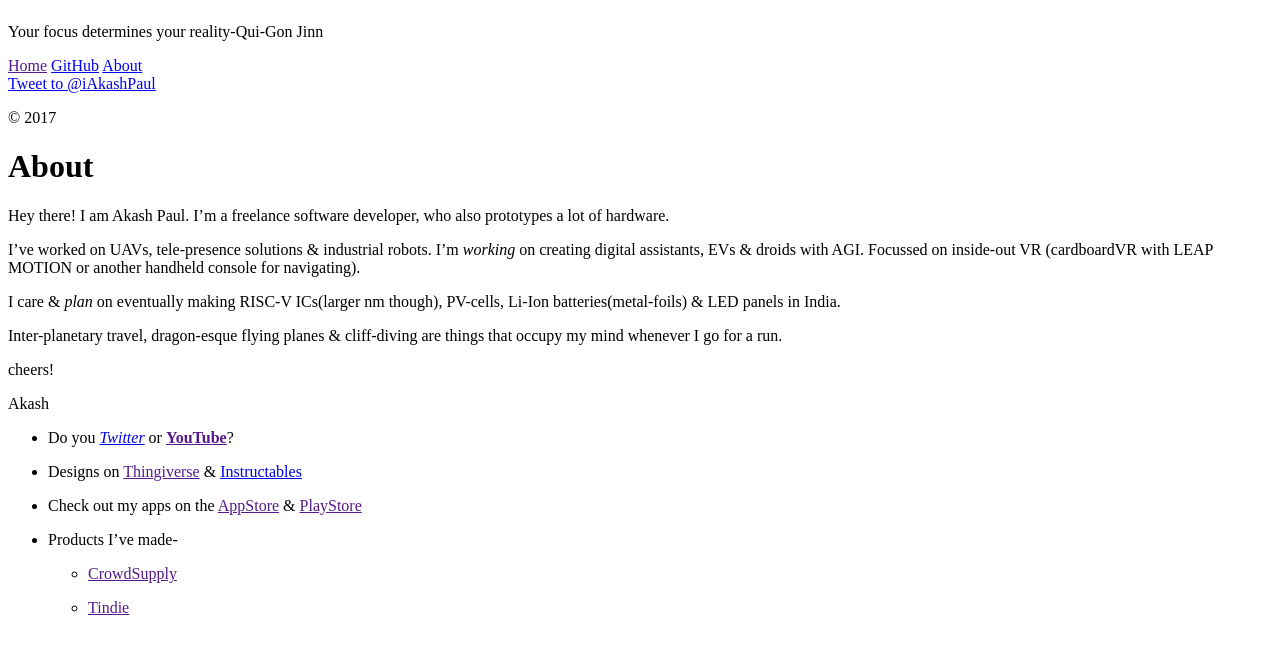
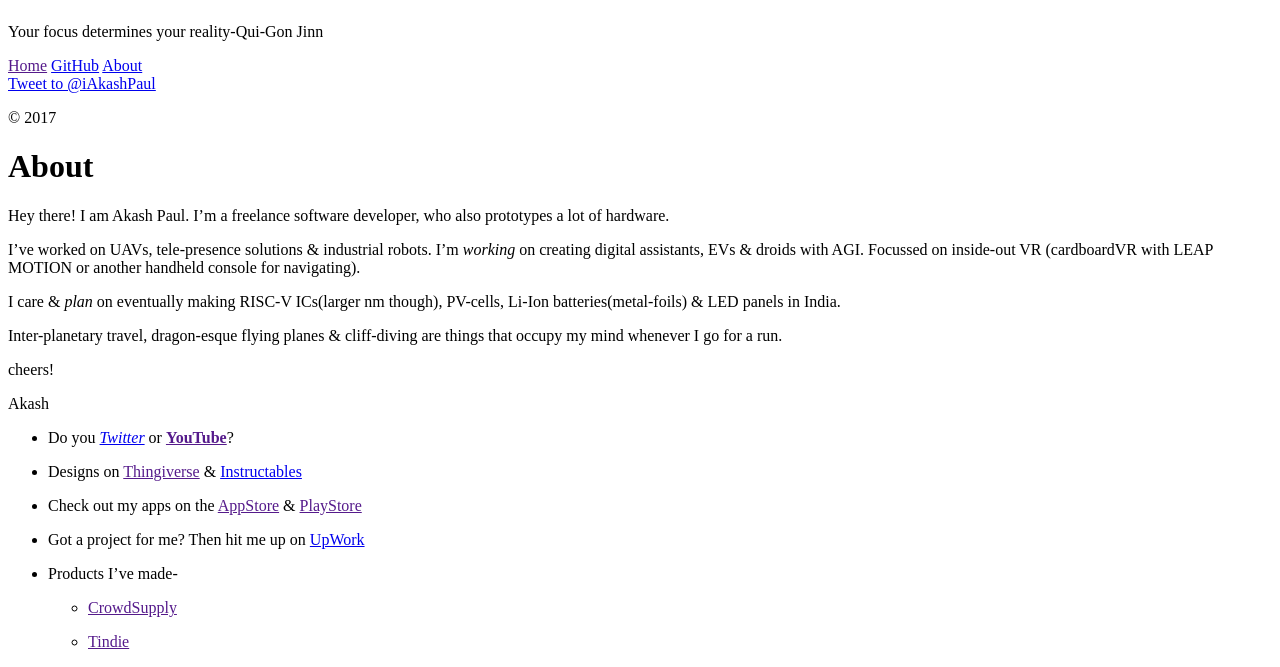
Before and after one commit to iakashpaul/iakashpaul.github.io, a Jekyll site: the page built from about.md, in a window 1280 px wide. Shown: the part 488-1155 px from the top of the page. Built offline with Jekyll 4.4.1, drawn with Linux system fonts in a browser that asks for light colours; comment, search, counter and statistics services are not loaded; before the commit the page ends 1121 px from its top, so only the background shows below that.

Commit message:
added upwork profile link

```diff
--- a/about.md
+++ b/about.md
@@ -20,6 +20,8 @@ Akash
 
 - Check out my apps on the [AppStore]() & [PlayStore]()
 
+- Got a project for me? Then hit me up on [UpWork](https://www.upwork.com/freelancers/~01b935a8dd4763cbd9)
+
 - Products I've made-
 
     * [CrowdSupply]()
```
